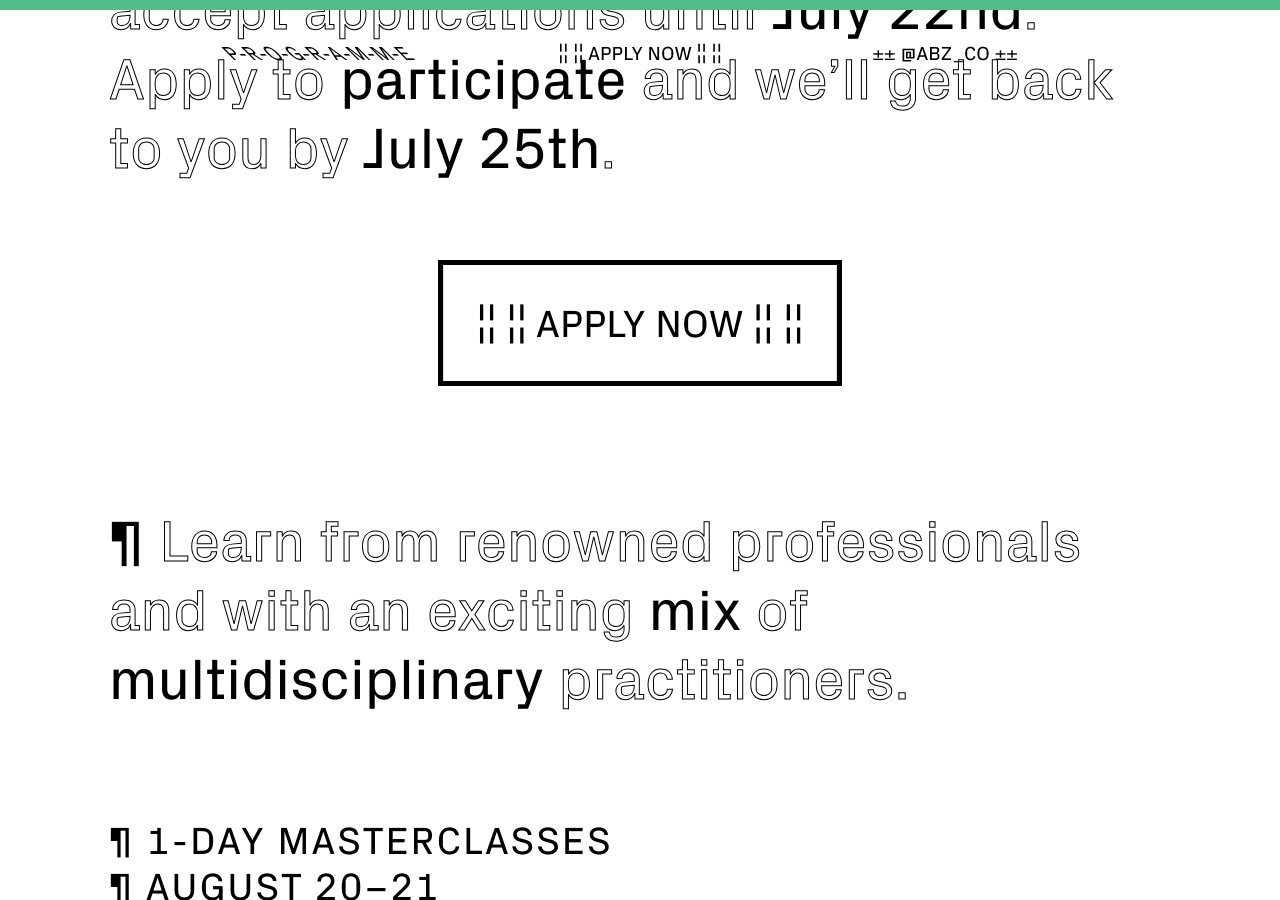
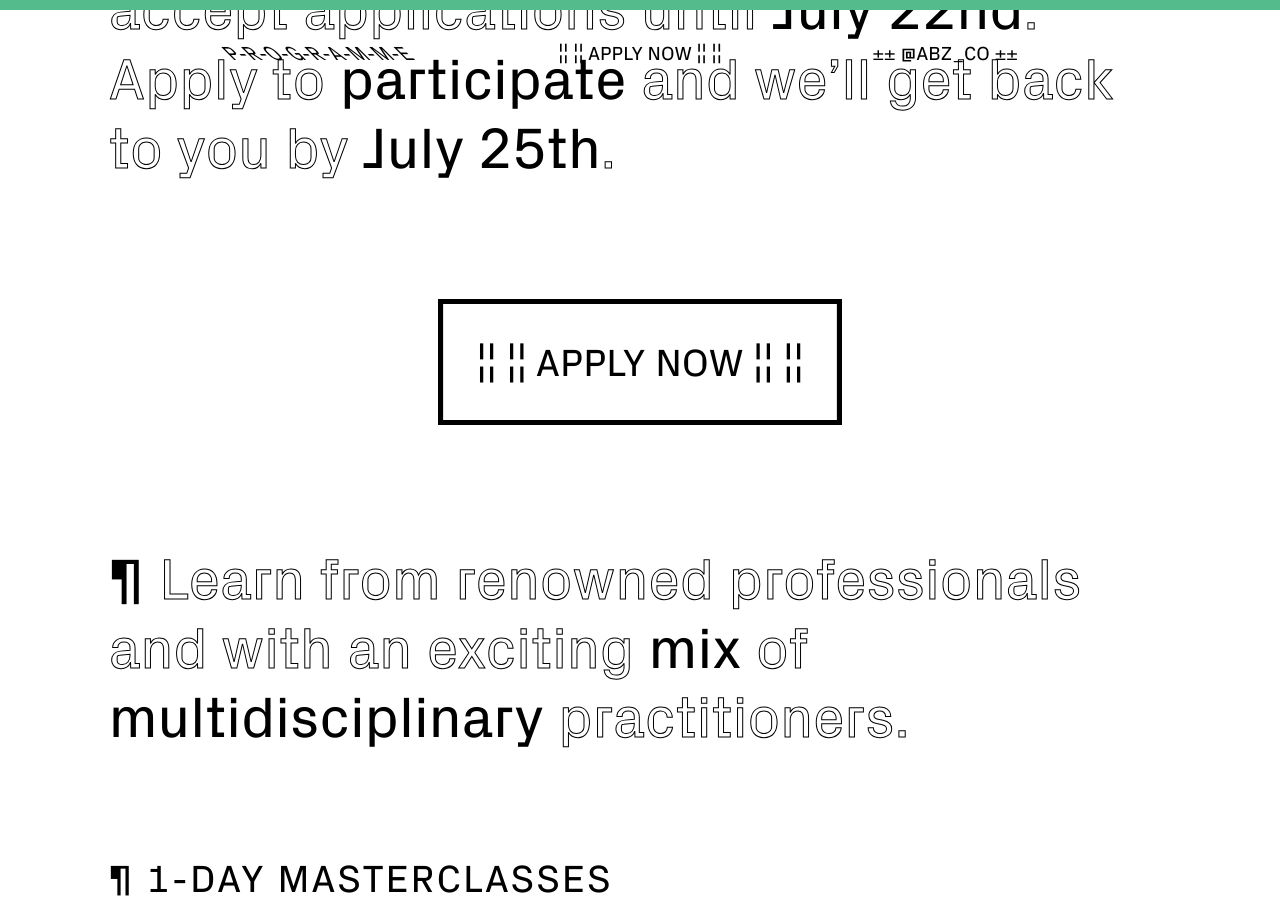
Before and after one commit to garrying/a-b-z.co, a Jekyll site: the page built from index.html, in a window 1280 px wide and 900 px high, scrolled down 1746 px. Built offline with Jekyll 4.4.1, drawn with Linux system fonts in a browser that asks for light colours.

Commit message:
verical centre button

```diff
--- a/_sass/_base.scss
+++ b/_sass/_base.scss
@@ -25,7 +25,7 @@ body {
 }
 
 .apply-container {
-  margin-top: 3em;
+  margin-top: 4em;
   margin-bottom: 4em;
   text-align: center;
 }
```
